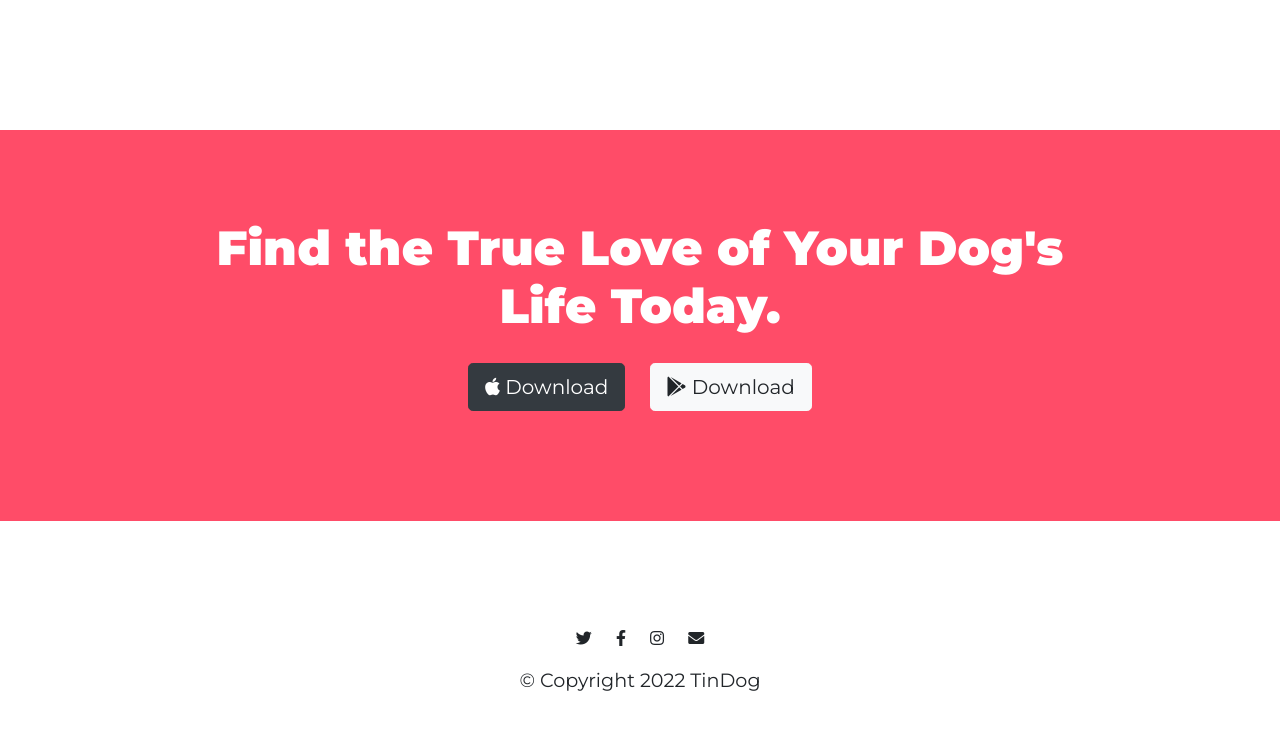
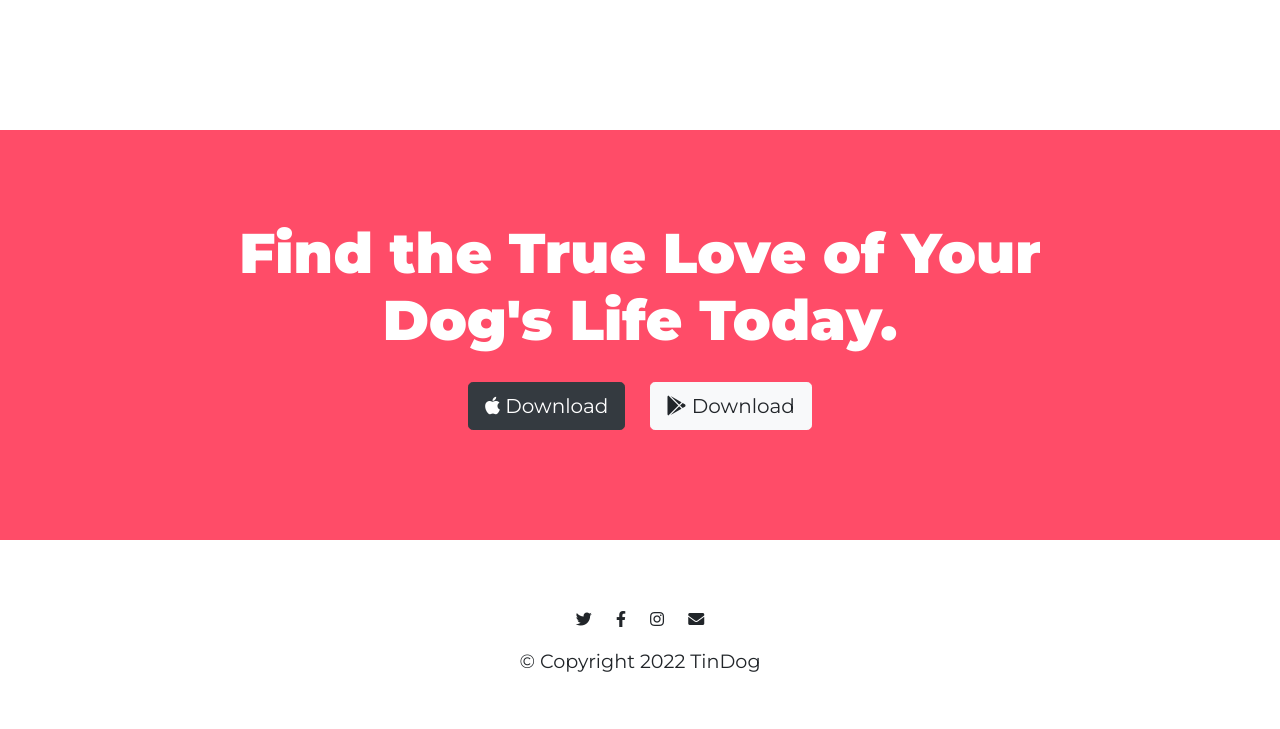
Before and after one commit to bazoka-kaka/TinDog, a plain HTML site: page index.html in a window 1280 px wide. Shown: the part 2460-3189 px from the top of the page. Drawn offline with nearby package versions, Linux system fonts and the light colour scheme.

Commit message:
change cta title font size and footer horizontal padding

```diff
--- a/css/styles.css
+++ b/css/styles.css
@@ -146,7 +146,7 @@ p {
   color: #fff;
   font-family: "Montserrat", sans-serif;
   font-weight: 900;
-  font-size: 3rem;
+  font-size: 3.5rem;
 }
 
 .cta-btn {
@@ -159,7 +159,7 @@ p {
 /* Footer */
 #footer {
   text-align: center;
-  padding: 7% 15%;
+  padding: 4% 15%;
 }
 
 /* Responsive */
```
